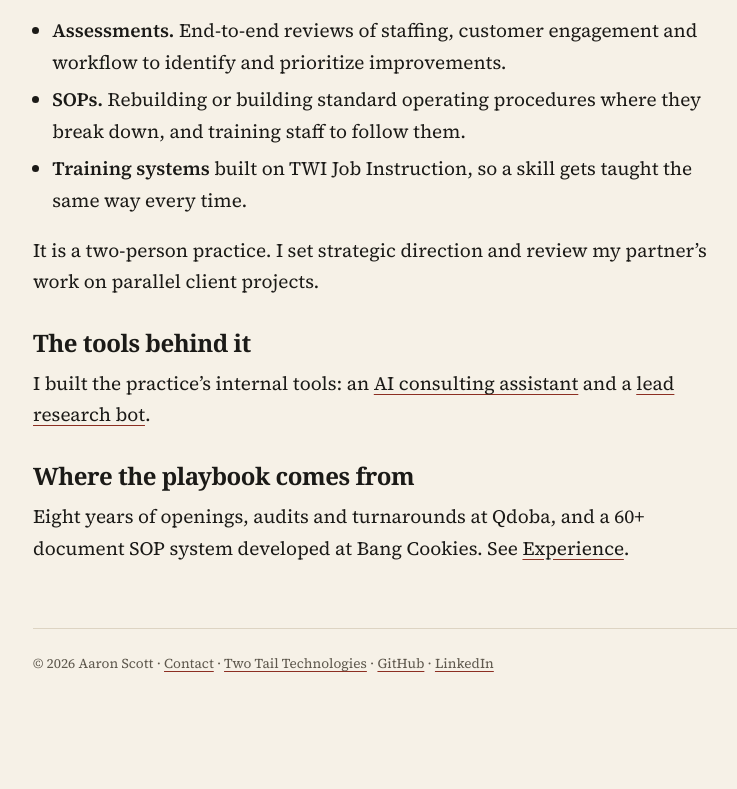
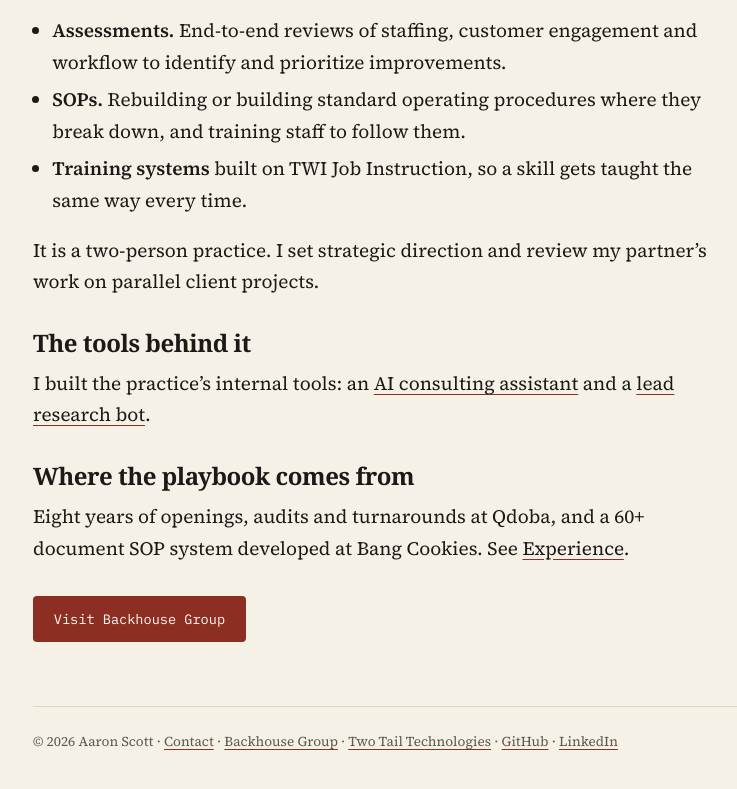
Before and after one commit to scottvaaron-ctrl/Website, an Astro site: page /Website/projects/backhouse-group in a window 1280 px wide. Shown: the part 1061-1850 px from the top of the page, without its empty margins (79-816 px from the left). Before the commit the page ends 1798 px from the top, so only its background shows below. Built offline with nearby package versions, Linux system fonts and the light colour scheme; Astro itself is replaced by a stand-in of ours.

Commit message:
Link to the Backhouse Group site from its project page and the footer

```diff
--- a/src/content/projects/backhouse-group.md
+++ b/src/content/projects/backhouse-group.md
@@ -8,6 +8,9 @@ period: 05/2026 – present
 tags: [Consulting, Operations]
 tools: [TPS / Kaizen, TWI Job Instruction, SOP architecture]
 flow: [Assess, Diagnose, Standardize, Train, Audit]
+links:
+  - label: Visit Backhouse Group
+    url: https://scottvaaron-ctrl.github.io/Backhouse/
 featured: true
 order: 1
 ---
--- a/src/data/site.ts
+++ b/src/data/site.ts
@@ -17,6 +17,7 @@ export const profile = {
   email: 'scottvaaron@gmail.com',
   github: 'https://github.com/scottvaaron-ctrl',
   linkedin: 'https://www.linkedin.com/in/aaron-scott-63b716305/',
+  backhouse: 'https://scottvaaron-ctrl.github.io/Backhouse/',
   twoTail: 'https://two-tail-technologies.github.io/Website/',
   // Put your photo at public/headshot.jpg and change this to 'headshot.jpg'.
   headshot: 'headshot.jpg' as string,
--- a/src/layouts/Base.astro
+++ b/src/layouts/Base.astro
@@ -88,7 +88,7 @@ const isActive = (href: string) => (href === '' ? path === '/' : path.startsWith
       <main id="main">
         <slot />
         <footer class="foot">
-          <p>© {new Date().getFullYear()} {profile.name} · <a href={url('contact/')}>Contact</a> · <a href={profile.twoTail}>Two Tail Technologies</a> · <a href={profile.github}>GitHub</a> · <a href={profile.linkedin}>LinkedIn</a></p>
+          <p>© {new Date().getFullYear()} {profile.name} · <a href={url('contact/')}>Contact</a> · <a href={profile.backhouse}>Backhouse Group</a> · <a href={profile.twoTail}>Two Tail Technologies</a> · <a href={profile.github}>GitHub</a> · <a href={profile.linkedin}>LinkedIn</a></p>
         </footer>
       </main>
     </div>
```
